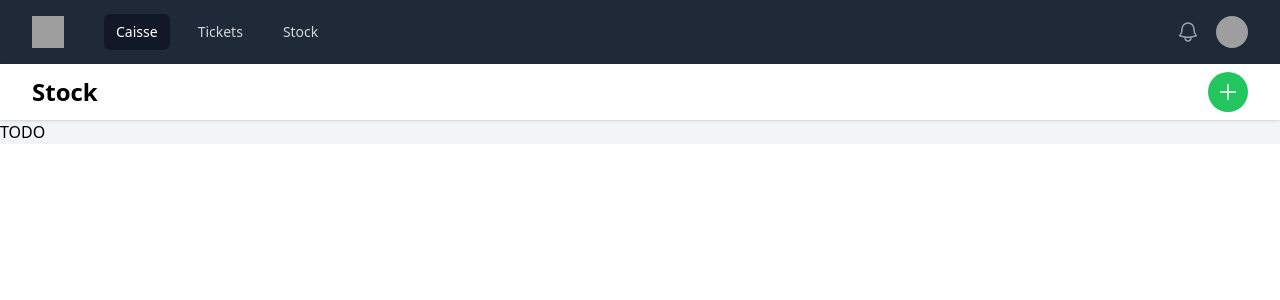
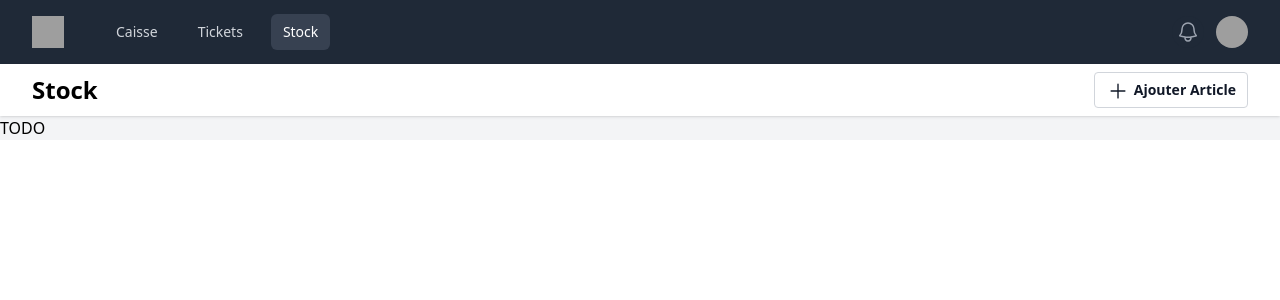
Before and after one commit to qtipee/seiton-web, a Nuxt app: page /stock in a window 1280 px wide. Shown: the top 300 px of the page. Built offline with nearby package versions, Linux system fonts and the light colour scheme; no server answers; the database is empty; grey boxes are pictures that could not be loaded.

Commit message:
Tickets in parallel

```diff
--- a/app.vue
+++ b/app.vue
@@ -11,10 +11,15 @@
                                 </div>
                                 <div class="hidden md:block">
                                     <div class="ml-10 flex items-baseline space-x-4">
-                                        <!-- Current: "bg-gray-900 text-white", Default: "text-gray-300 hover:bg-gray-700 hover:text-white" -->
-                                        <NuxtLink to="/cash-register" class="rounded-md bg-gray-900 px-3 py-2 text-sm font-medium text-white" aria-current="page">Caisse</NuxtLink>
-                                        <NuxtLink to="/tickets" class="rounded-md px-3 py-2 text-sm font-medium text-gray-300 hover:bg-gray-700 hover:text-white">Tickets</NuxtLink>
-                                        <NuxtLink to="/stock" class="rounded-md px-3 py-2 text-sm font-medium text-gray-300 hover:bg-gray-700 hover:text-white">Stock</NuxtLink>
+                                        <NuxtLink
+                                            v-for="(tab, index) in tabs"
+                                            :key="index"
+                                            :to="tab.to"
+                                            class="rounded-md px-3 py-2 text-sm font-medium text-gray-300 hover:bg-gray-700 hover:text-white"
+                                            :class="[currentTab === tab.slug ? 'text-white bg-gray-700' : '']"
+                                        >
+                                            {{ tab.title }}
+                                        </NuxtLink>
                                     </div>
                                 </div>
                             </div>
@@ -109,3 +114,37 @@
         </div>
     </div>
 </template>
+
+<script setup lang="ts">
+// Tabs and current tab
+const currentTab = ref('');
+const tabs = [
+    {
+        title: 'Caisse',
+        icon: 'Icons',
+        to: '/cash-register',
+        slug: 'cash-register',
+    },
+    {
+        title: 'Tickets',
+        icon: 'Icons',
+        to: '/tickets',
+        slug: 'tickets',
+    },
+    {
+        title: 'Stock',
+        icon: 'Icons',
+        to: '/stock',
+        slug: 'stock',
+    },
+];
+
+watch(() => useRoute().path, (newPath) => {
+    // Set the current tab based on the url
+    const matchedTab = tabs.find((tab) => newPath.includes(tab.slug));
+
+    if (matchedTab) {
+        currentTab.value = matchedTab.slug;
+    }
+}, { immediate: true });
+</script>
--- /dev/null
+++ b/components/cash-register/Tab.vue
@@ -0,0 +1,36 @@
+<template>
+    <div class="flex flex-row-reverse items-center gap-4">
+        <!-- New tab ticket button -->
+        <button
+            class="rounded bg-white py-1.5 px-3 text-left text-gray-900 outline outline-1 -outline-offset-1 outline-gray-300"
+            @click="scannedArticlesStore.addNewTicket"
+        >
+            <span class="flex items-center space-x-2">
+                <IconsShoppingCart class="size-4" />
+                <span class="text-sm font-semibold">Nouveau Ticket</span>
+            </span>
+        </button>
+
+        <!-- Open tickets (visible if more than one) -->
+        <div
+            v-if="scannedArticlesStore.ticketsOpen.length > 1"
+            class="flex space-x-2"
+        >
+            <button
+                v-for="(_, index) in scannedArticlesStore.ticketsOpen"
+                :key="index"
+                class="rounded bg-white py-1.5 px-3 text-left text-gray-900 outline outline-1 -outline-offset-1 outline-gray-300"
+                :class="[scannedArticlesStore.activeTicketIndex === index ? 'bg-gray-300 outline-gray-900' : '']"
+                @click="scannedArticlesStore.selectActiveTicket(index)"
+            >
+                <span class="text-sm">
+                    Ticket {{ index + 1 }}
+                </span>
+            </button>
+        </div>
+    </div>
+</template>
+
+<script setup>
+const scannedArticlesStore = useScannedArticlesStore();
+</script>
--- /dev/null
+++ b/components/icons/Check.vue
@@ -0,0 +1,5 @@
+<template>
+    <svg xmlns="http://www.w3.org/2000/svg" viewBox="0 0 24 24" fill="currentColor" class="size-6">
+        <path fill-rule="evenodd" d="M19.916 4.626a.75.75 0 0 1 .208 1.04l-9 13.5a.75.75 0 0 1-1.154.114l-6-6a.75.75 0 0 1 1.06-1.06l5.353 5.353 8.493-12.74a.75.75 0 0 1 1.04-.207Z" clip-rule="evenodd" />
+    </svg>
+</template>
--- /dev/null
+++ b/components/icons/ChevronUpDown.vue
@@ -0,0 +1,5 @@
+<template>
+    <svg xmlns="http://www.w3.org/2000/svg" viewBox="0 0 24 24" fill="currentColor" class="size-6">
+        <path fill-rule="evenodd" d="M11.47 4.72a.75.75 0 0 1 1.06 0l3.75 3.75a.75.75 0 0 1-1.06 1.06L12 6.31 8.78 9.53a.75.75 0 0 1-1.06-1.06l3.75-3.75Zm-3.75 9.75a.75.75 0 0 1 1.06 0L12 17.69l3.22-3.22a.75.75 0 1 1 1.06 1.06l-3.75 3.75a.75.75 0 0 1-1.06 0l-3.75-3.75a.75.75 0 0 1 0-1.06Z" clip-rule="evenodd" />
+    </svg>
+</template>
--- a/pages/cash-register/index.vue
+++ b/pages/cash-register/index.vue
@@ -1,8 +1,8 @@
 <template>
     <header class="bg-white">
         <div class="flex justify-between items-center mx-auto max-w-7xl px-4 py-2 sm:px-6 lg:px-8">
-            <h1 class="text-2xl font-bold">Caisse</h1>
-            <IconsShoppingCart class="w-10 h-10 p-2 rounded-full text-white bg-green-500" @click="addNewTicket" />
+            <h1 class="flex-1 text-2xl font-bold">Caisse</h1>
+            <CashRegisterTab />
         </div>
     </header>
 
--- a/pages/stock/index.vue
+++ b/pages/stock/index.vue
@@ -1,10 +1,21 @@
 <template>
     <header class="bg-white shadow">
         <div class="flex justify-between items-center mx-auto max-w-7xl px-4 py-2 sm:px-6 lg:px-8">
-            <h1 class="text-2xl font-bold">
+            <h1 class="flex-1 text-2xl font-bold">
                 Stock
             </h1>
-            <IconsPlus class="w-10 h-10 p-2 rounded-full text-white bg-green-500" @click="modalAddArticleOpen = true" />
+            <div class="flex flex-row-reverse items-center gap-4">
+                <!-- Add new article button -->
+                <button
+                    class="rounded bg-white py-1.5 px-3 text-left text-gray-900 outline outline-1 -outline-offset-1 outline-gray-300"
+                    @click="modalAddArticleOpen = true"
+                >
+                    <span class="flex items-center space-x-1">
+                        <IconsPlus class="size-5 pt-0.5" />
+                        <span class="text-sm font-semibold">Ajouter Article</span>
+                    </span>
+                </button>
+            </div>
         </div>
     </header>
 
--- a/pages/tickets/index.vue
+++ b/pages/tickets/index.vue
@@ -4,7 +4,6 @@
             <h1 class="text-2xl font-bold">
                 Tickets
             </h1>
-            <IconsEnvelope class="w-10 h-10 p-2 rounded-full text-white bg-blue-50" />
         </div>
     </header>
 
--- a/stores/scannedArticlesStore.ts
+++ b/stores/scannedArticlesStore.ts
@@ -123,9 +123,22 @@ export const useScannedArticlesStore = defineStore('scannedArticles', () => {
     };
 
     /**
+     * Select the given ticket.
+     * @param {number} index
+     */
+    const selectActiveTicket = (index: number) => {
+        if (index >= 0 && index < ticketsOpen.length) {
+            activeTicketIndex.value = index;
+        }
+    };
+
+    /**
      * Add a new ticket in parallel.
      */
     const addNewTicket = () => {
+        // Max 6 tickets
+        if (ticketsOpen.length >= 6) return;
+
         ticketsOpen.push({
             scannedArticles: [],
             rawDiscount: 0.0,
@@ -133,6 +146,9 @@ export const useScannedArticlesStore = defineStore('scannedArticles', () => {
             totalPrice: 0.0,
             paymentMethod: PaymentMethod.UNDEFINED,
         });
+
+        // Select the latest ticket
+        activeTicketIndex.value = ticketsOpen.length - 1;
     };
 
     /**
@@ -236,10 +252,12 @@ export const useScannedArticlesStore = defineStore('scannedArticles', () => {
 
     return {
         validatedTicketId,
+        ticketsOpen,
         activeTicketIndex,
         currentTicket,
         addScannedArticle,
         updateArticleQuantity,
+        selectActiveTicket,
         addNewTicket,
         deleteCurrentTicket,
         validateTicket,
```
